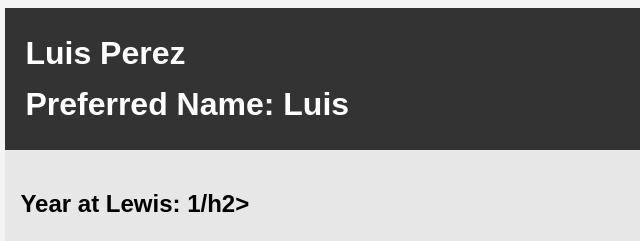
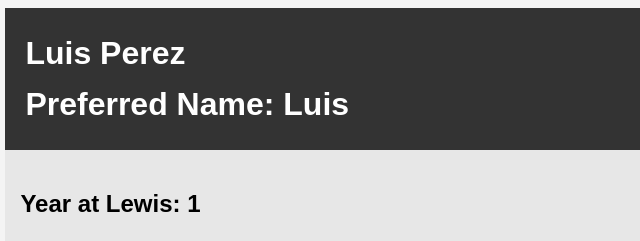
Before and after one commit to Luis-Perz/introductions, a plain HTML site: page index.html in a window 1280 px wide. Shown: the top 241 px of the page, 129-769 px from the left. Drawn offline with Linux system fonts and the light colour scheme.

Commit message:
corrected an issue in html first name intro

```diff
--- a/index.html
+++ b/index.html
@@ -36,7 +36,7 @@
         </header>
 
         <section class="lewis">
-			<h2>Year at Lewis: 1/h2>
+			<h2>Year at Lewis: 1</h2>
 			<h2>Lewis major/minor/concentrations: Computer Science</h2>
 			<h2>Reasons for pursuing this degree: Computers has always caught my interest. This major will give me the tools to excel in any area I choose to pursue.</h2>
         </section>
```
